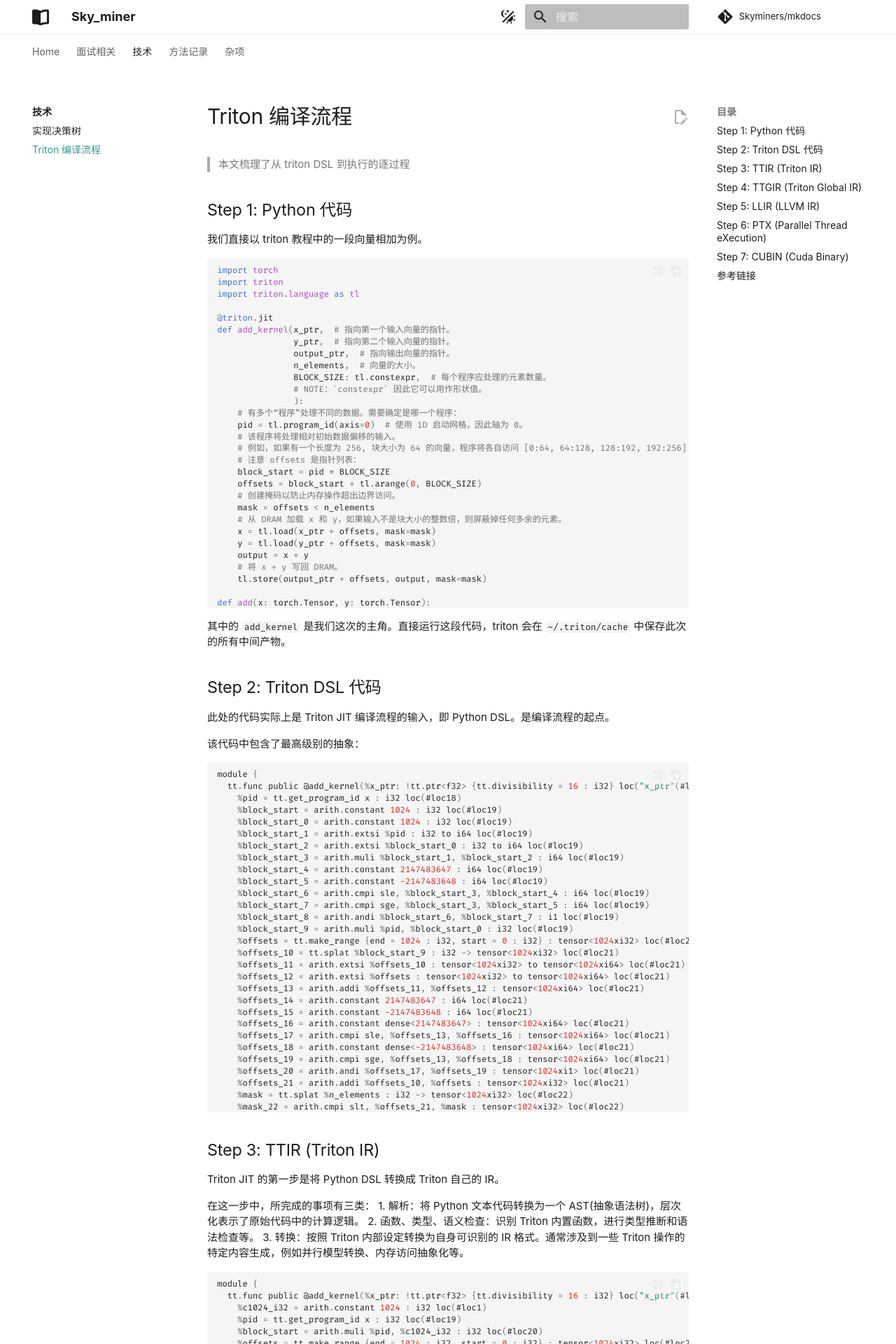
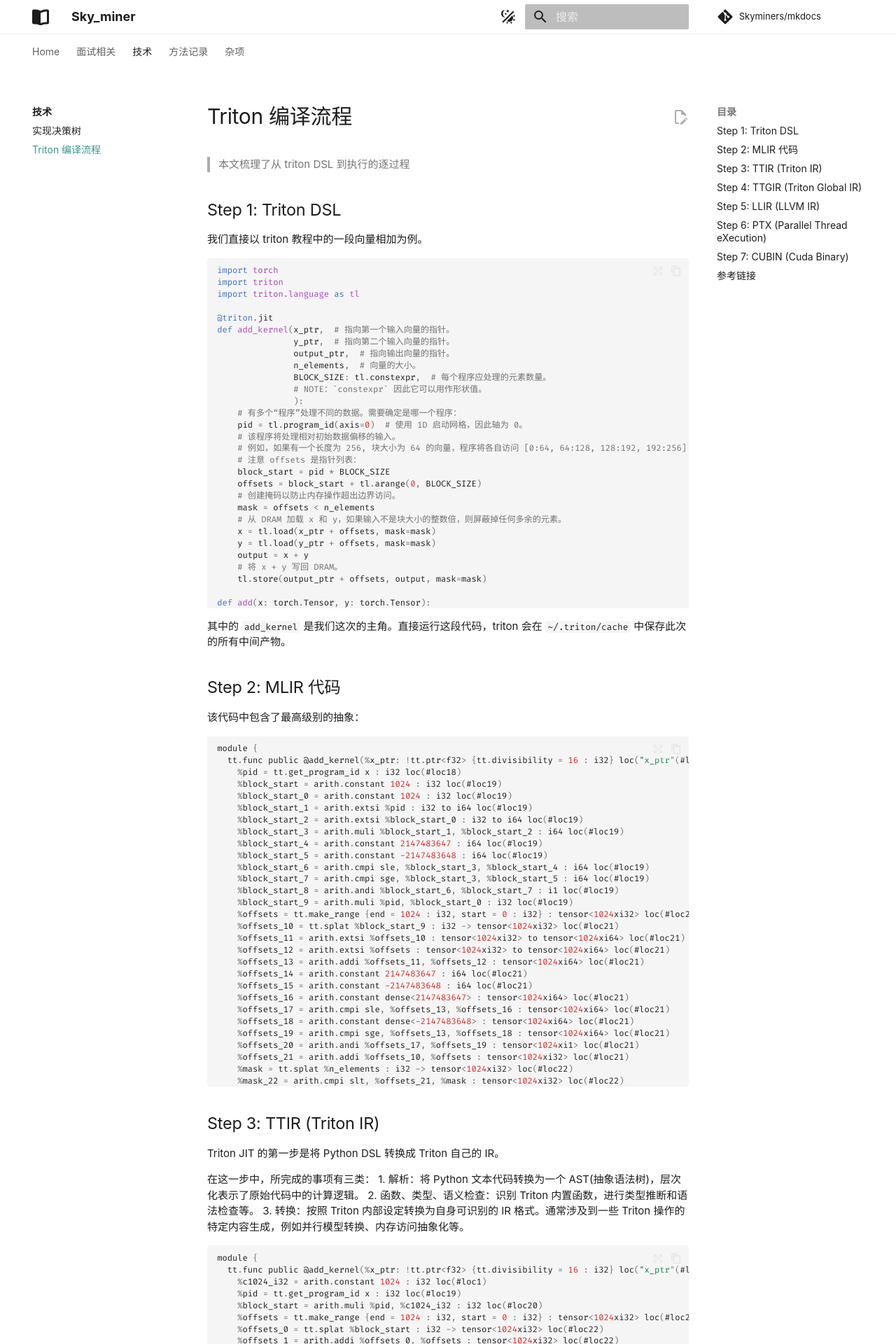
Before and after one commit to Skyminers/mkdocs, an MkDocs documentation site: the page built from docs/tech/triton_process.md, in a window 1280 px wide. Shown: the top 1920 px of the page at 70% size. Built offline with MkDocs 1.6.1 and Material for MkDocs 9.7.7, drawn with Linux system fonts in a browser that asks for light colours; comment, search, counter and statistics services are not loaded.

Commit message:
fix error

```diff
--- a/docs/tech/triton_process.md
+++ b/docs/tech/triton_process.md
@@ -3,7 +3,7 @@
 
 > 本文梳理了从 triton DSL 到执行的逐过程
 
-## Step 1: Python 代码
+## Step 1: Triton DSL
 
 我们直接以 triton 教程中的一段向量相加为例。
 
@@ -64,9 +64,7 @@
 
 其中的 `add_kernel` 是我们这次的主角。直接运行这段代码，triton 会在 `~/.triton/cache` 中保存此次的所有中间产物。
 
-## Step 2: Triton DSL 代码
-
-此处的代码实际上是 Triton JIT 编译流程的输入，即 Python DSL。是编译流程的起点。
+## Step 2: MLIR 代码
 
 该代码中包含了最高级别的抽象：
 
```
Also changed, not shown: 1 other file.
